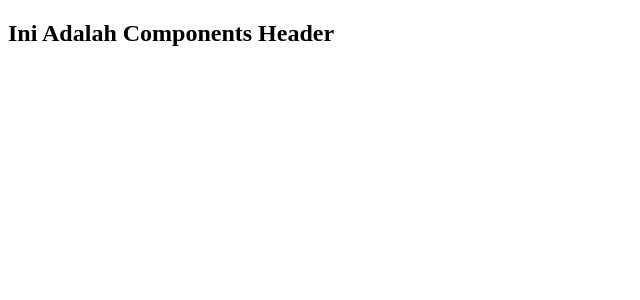
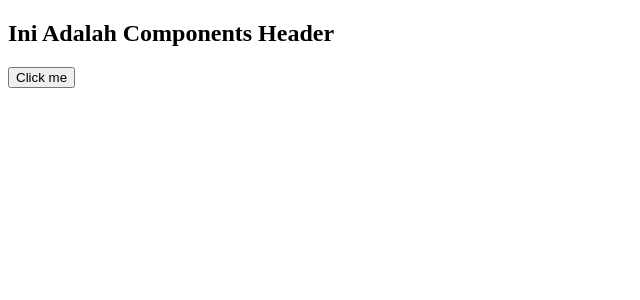
Before and after one commit to triyono777/react_js_app_simple, a React (Create React App) app: page / in a window 1280 px wide. Shown: the top 300 px of the page, without its empty margins (0-640 px from the left). Built offline with nearby package versions, Linux system fonts and the light colour scheme.

Commit message:
add button

```diff
--- a/src/App.js
+++ b/src/App.js
@@ -1,8 +1,13 @@
 import Header from "./components/Header";
 function App() {
+const clickMe = ()=>{
+  console.log('Clicked')
+}
+
   return (
   <div>
     <Header/>
+    <button onClick={clickMe}>Click me</button>
   </div>
   );
 }
```
